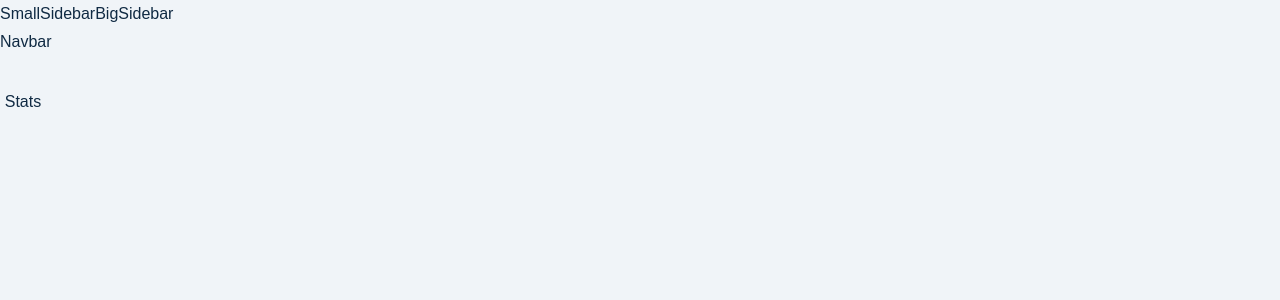
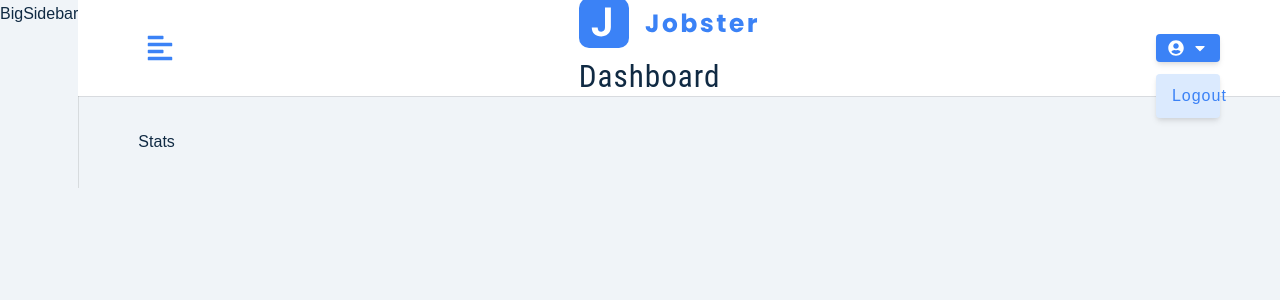
Before and after one commit to AlexBachurin/Job-tracker, a React (Create React App) app: page / in a window 1280 px wide. Shown: the top 300 px of the page. Built offline with nearby package versions, Linux system fonts and the light colour scheme.

Commit message:
navbar structure

```diff
--- a/package.json
+++ b/package.json
@@ -11,6 +11,7 @@
     "normalize.css": "^8.0.1",
     "react": "^18.1.0",
     "react-dom": "^18.1.0",
+    "react-icons": "^4.4.0",
     "react-redux": "^8.0.2",
     "react-router-dom": "^6.3.0",
     "react-scripts": "5.0.1",
--- /dev/null
+++ b/src/assets/wrappers/BigSidebar/BigSidebarWrapper.js
@@ -0,0 +1,66 @@
+import styled from "styled-components";
+
+const Wrapper = styled.aside`
+	display: none;
+	@media (min-width: 992px) {
+		display: block;
+		box-shadow: 1px 0px 0px 0px rgba(0, 0, 0, 0.1);
+		.sidebar-container {
+			background: var(--white);
+			min-height: 100vh;
+			height: 100%;
+			width: 250px;
+			margin-left: -250px;
+			transition: var(--transition);
+		}
+		.content {
+			position: sticky;
+			top: 0;
+		}
+		.show-sidebar {
+			margin-left: 0;
+		}
+		header {
+			height: 6rem;
+			display: flex;
+			align-items: center;
+			padding-left: 2.5rem;
+		}
+		.nav-links {
+			padding-top: 2rem;
+			display: flex;
+			flex-direction: column;
+		}
+		.nav-link {
+			display: flex;
+			align-items: center;
+			color: var(--grey-500);
+			padding: 1rem 0;
+			padding-left: 2.5rem;
+			text-transform: capitalize;
+			transition: var(--transition);
+		}
+		.nav-link:hover {
+			background: var(--grey-50);
+			padding-left: 3rem;
+			color: var(--grey-900);
+		}
+		.nav-link:hover .icon {
+			color: var(--primary-500);
+		}
+		.icon {
+			font-size: 1.5rem;
+			margin-right: 1rem;
+			display: grid;
+			place-items: center;
+			transition: var(--transition);
+		}
+		.active {
+			color: var(--grey-900);
+		}
+		.active .icon {
+			color: var(--primary-500);
+		}
+	}
+`;
+export default Wrapper;
--- /dev/null
+++ b/src/assets/wrappers/Navbar/NavbarWrapper.js
@@ -0,0 +1,82 @@
+import styled from "styled-components";
+
+const Wrapper = styled.nav`
+	height: var(--nav-height);
+	display: flex;
+	align-items: center;
+	justify-content: center;
+	box-shadow: 0 1px 0px 0px rgba(0, 0, 0, 0.1);
+	.logo {
+		display: flex;
+		align-items: center;
+		width: 100px;
+	}
+	.nav-center {
+		display: flex;
+		width: 90vw;
+		align-items: center;
+		justify-content: space-between;
+	}
+	.toggle-btn {
+		background: transparent;
+		border-color: transparent;
+		font-size: 1.75rem;
+		color: var(--primary-500);
+		cursor: pointer;
+		display: flex;
+		align-items: center;
+	}
+	background: var(--white);
+	.btn-container {
+		position: relative;
+	}
+	.btn {
+		display: flex;
+		align-items: center;
+		justify-content: center;
+		gap: 0 0.5rem;
+		position: relative;
+		box-shadow: var(--shadow-2);
+	}
+	.dropdown {
+		position: absolute;
+		top: 40px;
+		left: 0;
+		width: 100%;
+		background: var(--primary-100);
+		box-shadow: var(--shadow-2);
+		padding: 0.5rem;
+		text-align: center;
+		visibility: hidden;
+		border-radius: var(--borderRadius);
+	}
+	.show-dropdown {
+		visibility: visible;
+	}
+	.dropdown-btn {
+		background: transparent;
+		border-color: transparent;
+		color: var(--primary-500);
+		letter-spacing: var(--letterSpacing);
+		text-transform: capitalize;
+		cursor: pointer;
+	}
+	.logo-text {
+		display: none;
+		margin: 0;
+	}
+	@media (min-width: 992px) {
+		position: sticky;
+		top: 0;
+		.nav-center {
+			width: 90%;
+		}
+		.logo {
+			display: none;
+		}
+		.logo-text {
+			display: block;
+		}
+	}
+`;
+export default Wrapper;
--- /dev/null
+++ b/src/assets/wrappers/SmallSidebar/SmallSidebar.js
@@ -0,0 +1,76 @@
+import styled from "styled-components";
+
+const Wrapper = styled.aside`
+	@media (min-width: 992px) {
+		display: none;
+	}
+	.sidebar-container {
+		position: fixed;
+		inset: 0;
+		background: rgba(0, 0, 0, 0.7);
+		display: flex;
+		justify-content: center;
+		align-items: center;
+		z-index: -1;
+		opacity: 0;
+		transition: var(--transition);
+	}
+	.show-sidebar {
+		z-index: 99;
+		opacity: 1;
+	}
+	.content {
+		background: var(--white);
+		width: var(--fluid-width);
+		height: 95vh;
+		border-radius: var(--borderRadius);
+		padding: 4rem 2rem;
+		position: relative;
+		display: flex;
+		align-items: center;
+		flex-direction: column;
+	}
+	.close-btn {
+		position: absolute;
+		top: 10px;
+		left: 10px;
+		background: transparent;
+		border-color: transparent;
+		font-size: 2rem;
+		color: var(--red-dark);
+		cursor: pointer;
+	}
+	.nav-links {
+		padding-top: 2rem;
+		display: flex;
+		flex-direction: column;
+	}
+	.nav-link {
+		display: flex;
+		align-items: center;
+		color: var(--grey-500);
+		padding: 1rem 0;
+		text-transform: capitalize;
+		transition: var(--transition);
+	}
+	.nav-link:hover {
+		color: var(--grey-900);
+	}
+	.nav-link:hover .icon {
+		color: var(--primary-500);
+	}
+	.icon {
+		font-size: 1.5rem;
+		margin-right: 1rem;
+		display: grid;
+		place-items: center;
+		transition: var(--transition);
+	}
+	.active {
+		color: var(--grey-900);
+	}
+	.active .icon {
+		color: var(--primary-500);
+	}
+`;
+export default Wrapper;
--- a/src/components/BigSidebar.js
+++ b/src/components/BigSidebar.js
@@ -1,7 +1,7 @@
 import React from "react";
-
+import Wrapper from "../assets/wrappers/BigSidebar/BigSidebarWrapper";
 const BigSidebar = () => {
-	return <div>BigSidebar</div>;
+	return <Wrapper>BigSidebar</Wrapper>;
 };
 
 export default BigSidebar;
--- a/src/components/Navbar.js
+++ b/src/components/Navbar.js
@@ -1,7 +1,45 @@
-import React from "react";
-
+import React, { useState } from "react";
+import Wrapper from "../assets/wrappers/Navbar/NavbarWrapper";
+import { FaAlignLeft, FaUserCircle, FaCaretDown } from "react-icons/fa";
+import { Logo } from "../components";
+import { useDispatch, useSelector } from "react-redux";
 const Navbar = () => {
-	return <div>Navbar</div>;
+	const { user } = useSelector((store) => store.user);
+	const dispatch = useDispatch();
+	return (
+		<Wrapper>
+			<div className="nav-center">
+				<button
+					className="toggle-btn"
+					onClick={() => console.log("toggle sidebar")}
+				>
+					<FaAlignLeft />
+				</button>
+				<div>
+					<Logo />
+					<h3 className="logo-text">dashboard</h3>
+				</div>
+				<div className="btn-container">
+					<button
+						className="btn"
+						onClick={() => console.log("toggle dropdown")}
+					>
+						<FaUserCircle />
+						{user?.name}
+						<FaCaretDown />
+					</button>
+					<div className="dropdown show-dropdown">
+						<button
+							className="dropdown-btn"
+							onClick={() => console.log("logout user")}
+						>
+							logout
+						</button>
+					</div>
+				</div>
+			</div>
+		</Wrapper>
+	);
 };
 
 export default Navbar;
--- a/src/components/SmallSidebar.js
+++ b/src/components/SmallSidebar.js
@@ -1,7 +1,7 @@
 import React from "react";
-
+import Wrapper from "../assets/wrappers/SmallSidebar/SmallSidebar";
 const SmallSidebar = () => {
-	return <div>SmallSidebar</div>;
+	return <Wrapper>SmallSidebar</Wrapper>;
 };
 
 export default SmallSidebar;
```
Also changed, not shown: 1 other file (tests, documents, lock files or other folders).
